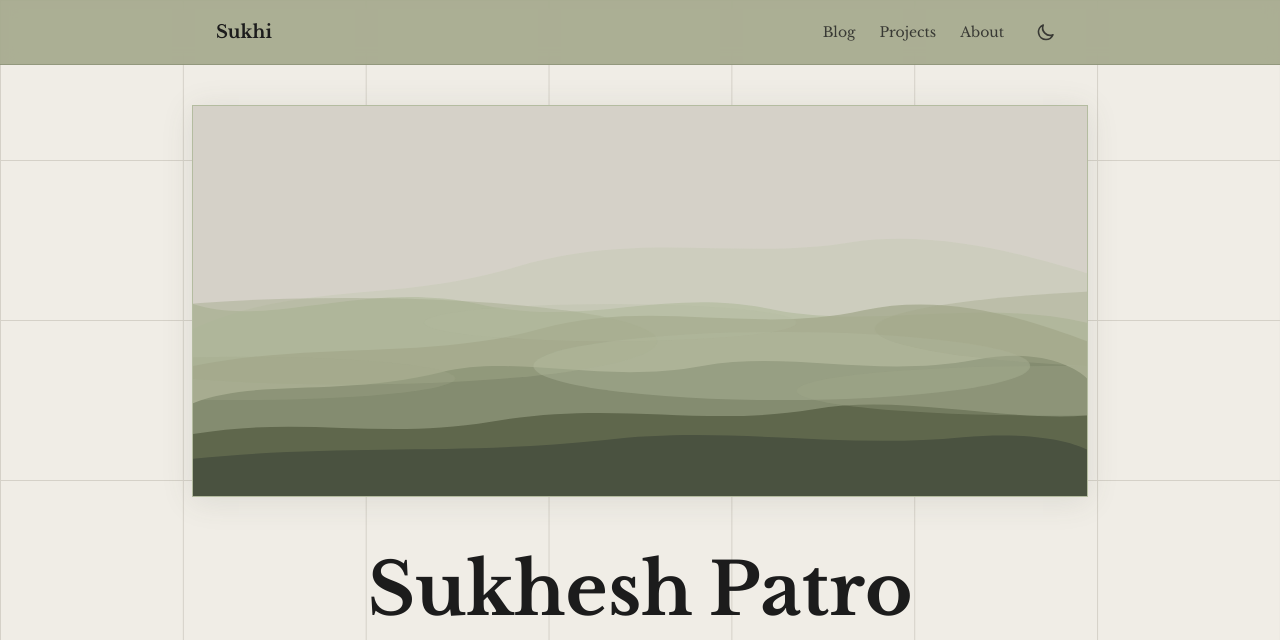
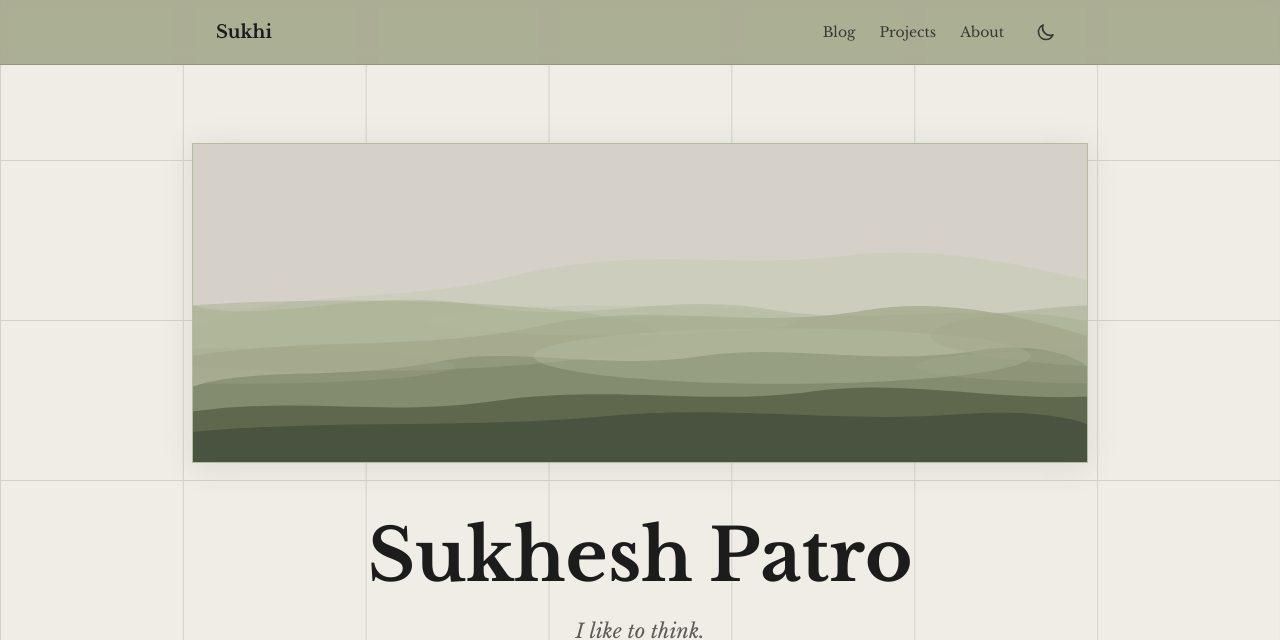
Before and after one commit to KeSukhesh/kesukhesh.github.io, an Astro site: page / in a window 1280 px wide. Shown: the top 640 px of the page. Built offline with nearby package versions, Linux system fonts and the light colour scheme; Astro itself is replaced by a stand-in of ours.

Commit message:
style: seamless fog loop, grid-aligned hills card positioning

```diff
--- a/src/pages/index.astro
+++ b/src/pages/index.astro
@@ -34,8 +34,8 @@ const blogPosts = allPosts
   <!-- Hero Section -->
   <section id="hero" class="snap-section min-h-screen flex flex-col items-center justify-center px-6 relative grid-bg">
     <!-- Misty hills card -->
-    <div class="relative z-10 w-full max-w-4xl mx-auto mt-8 mb-12">
-      <div class="relative overflow-hidden border border-[#B4BCA0] shadow-[0_4px_30px_rgba(74,82,64,0.12)]" style="aspect-ratio: 16/7; background: #D5D1C8;">
+    <div class="relative z-10 w-full max-w-4xl mx-auto mb-12" style="margin-top: calc(4vh + 4px);">
+      <div class="relative overflow-hidden border border-[#B4BCA0] shadow-[0_4px_30px_rgba(74,82,64,0.12)]" style="height: 40vh; background: #D5D1C8;">
         <svg viewBox="0 0 1440 630" class="w-full h-full" preserveAspectRatio="none">
           <!-- Sky/mist background -->
           <rect width="1440" height="630" fill="#D5D1C8"/>
@@ -55,19 +55,23 @@ const blogPosts = allPosts
         <!-- Fog layer 1 - slow drift, lower and darker -->
         <div class="absolute inset-0 fog-drift-1 pointer-events-none">
           <svg viewBox="0 0 2880 630" class="h-full" style="width: 200%;" preserveAspectRatio="none">
+            <!-- First pass -->
             <ellipse cx="400" cy="380" rx="500" ry="70" fill="#A3A88B" opacity="0.45"/>
             <ellipse cx="1100" cy="420" rx="400" ry="55" fill="#B4BCA0" opacity="0.4"/>
-            <ellipse cx="1800" cy="360" rx="550" ry="65" fill="#A3A88B" opacity="0.4"/>
-            <ellipse cx="2500" cy="400" rx="450" ry="60" fill="#B4BCA0" opacity="0.35"/>
+            <!-- Duplicate offset by 1440 for seamless loop -->
+            <ellipse cx="1840" cy="380" rx="500" ry="70" fill="#A3A88B" opacity="0.45"/>
+            <ellipse cx="2540" cy="420" rx="400" ry="55" fill="#B4BCA0" opacity="0.4"/>
           </svg>
         </div>
         <!-- Fog layer 2 - faster, thinner wisps, lower -->
         <div class="absolute inset-0 fog-drift-2 pointer-events-none">
           <svg viewBox="0 0 2880 630" class="h-full" style="width: 200%;" preserveAspectRatio="none">
+            <!-- First pass -->
             <ellipse cx="300" cy="440" rx="350" ry="35" fill="#A3A88B" opacity="0.3"/>
             <ellipse cx="900" cy="350" rx="300" ry="30" fill="#B4BCA0" opacity="0.25"/>
-            <ellipse cx="1600" cy="460" rx="400" ry="40" fill="#A3A88B" opacity="0.3"/>
-            <ellipse cx="2300" cy="370" rx="350" ry="35" fill="#B4BCA0" opacity="0.25"/>
+            <!-- Duplicate offset by 1440 for seamless loop -->
+            <ellipse cx="1740" cy="440" rx="350" ry="35" fill="#A3A88B" opacity="0.3"/>
+            <ellipse cx="2340" cy="350" rx="300" ry="30" fill="#B4BCA0" opacity="0.25"/>
           </svg>
         </div>
       </div>
```
